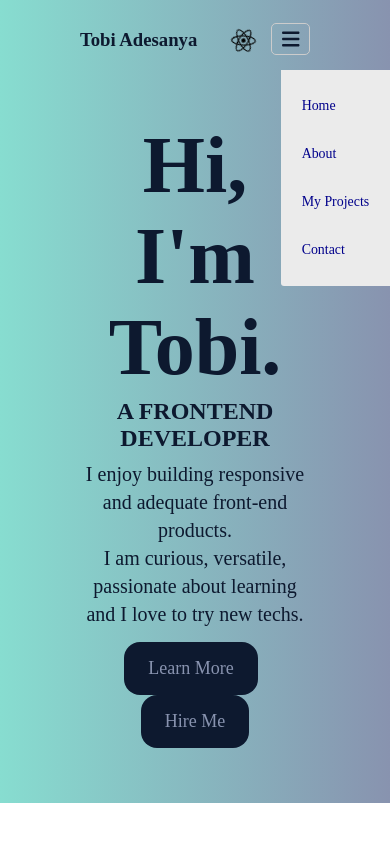
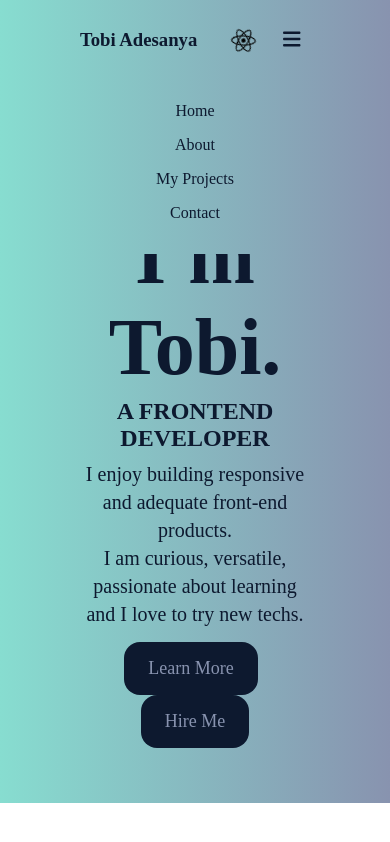
Before and after one commit to Omolaso/myPortfolio, a React (Create React App) app: page / in a window 390 px wide. Both pictures are taken after a click on the element 290 px from the left and 40 px from the top of the page. Built offline with nearby package versions, Linux system fonts and the light colour scheme.

Commit message:
worked on hamburger

```diff
--- a/src/components/About.jsx
+++ b/src/components/About.jsx
@@ -3,7 +3,7 @@ import '../styles/About.css';
 
 const About = () => {
   return (
-    <div className='about-container'>
+    <div className={"about-container"} >
         <article className='text'>
           <h1>About Me</h1>
           <h3>Hi again!</h3>
--- a/src/components/Navs.jsx
+++ b/src/components/Navs.jsx
@@ -10,7 +10,10 @@ import SideBar from '../components/Sidebar';
 
 
 const Navs = () => {
-  const dispatch = useDispatch()
+  const dispatch = useDispatch();
+  function handleHamburger(){
+    dispatch(handleHamburgerToggle())
+  }
 
   return (
     <div className='container'>
@@ -19,7 +22,7 @@ const Navs = () => {
                 <h3><Link to='/' id='link' className="h-logo"> Tobi Adesanya </Link></h3>
                 <div className='mobile'>
                   <FontAwesomeIcon id='react' icon={faReact}/>
-                  <div className="hamburger" onClick={()=>dispatch(handleHamburgerToggle())}>
+                  <div className="hamburger" onClick={ handleHamburger }>
                     <FontAwesomeIcon icon={ faBars } id='bars'/>
                   </div>
                 </div>
@@ -28,7 +31,7 @@ const Navs = () => {
                 <li> <Link to='/Home' id='link'> Home </Link> </li>
                 <li> <Link to='/About' id='link'> About </Link> </li>
                 <li> <Link to='/Projects' id='link'> My Projects </Link> </li>
-                <li> <Link to='/Contact' id='link'> Contact </Link> </li>
+                <li> <Link to='/Contact' id='link'> Contact Me</Link> </li>
             </ul>
         </header>
         <SideBar/>
--- a/src/components/SharedLayout.jsx
+++ b/src/components/SharedLayout.jsx
@@ -7,7 +7,6 @@ const SharedLayout = () => {
   return (
     <>
       <Navs/>
-
       <section>
         <Outlet/>
       </section>
--- a/src/components/Sidebar.jsx
+++ b/src/components/Sidebar.jsx
@@ -1,4 +1,4 @@
-import { useEffect } from 'react';
+// import { useEffect } from 'react';
 import { Link } from "react-router-dom";
 import { useSelector, useDispatch } from 'react-redux';
 import { removeSideBar } from '../redux-slice/HamburgerSlice';
@@ -26,7 +26,7 @@ const SideBar = () => {
 
 
     return (
-        <ul className={`sidebar ${isHamActive ? "show-sidebar" : ""}`}>
+        <ul onClick={removeSide} className={`sidebar ${isHamActive ? "show-sidebar" : ""}`}>
             <li> <Link to='/Home' id='link'> Home </Link> </li>
             <li> <Link to='/About' id='link'> About </Link> </li>
             <li> <Link to='/Projects' id='link'> My Projects </Link> </li>
--- a/src/styles/About.css
+++ b/src/styles/About.css
@@ -2,6 +2,10 @@
     box-sizing: border-box;
     margin: 0;
     padding: 0;
+}
+
+.forHamburger{
+    padding-top: 10%;
 }
 
 .about-container{
--- a/src/styles/Home.css
+++ b/src/styles/Home.css
@@ -2,6 +2,10 @@
     box-sizing: border-box;
     padding: 0;
     margin: 0;
+}
+
+.home-container-toggle{
+    padding-top: 10rem;
 }
 
 .home-container{
--- a/src/styles/Nav.css
+++ b/src/styles/Nav.css
@@ -52,7 +52,7 @@
 /* icons */
 
 #bars{
-    border: 1px solid #ccc;
+    /* border: 1px solid #ccc; */
     border-radius: 5px;
     padding: 5px 10px;
     cursor: pointer;
--- a/src/styles/Sidebar.css
+++ b/src/styles/Sidebar.css
@@ -1,33 +1,29 @@
 .sidebar {
     position: absolute;
     list-style: none;
-    background-color: rgb(235, 235, 235);
+    background: linear-gradient(to right, var(--lightGreen), var( --blueGrey));
     border-bottom-left-radius: 3px;
     top: 70px;
     right: 0;
-    font-size: calc(10px + 1vmin);
     padding: 2em 1.5em;
     cursor: pointer;
-    transition: opacity 0.12s ease-in-out;
     display: none;
 }
 
 .sidebar #link {
     text-decoration: none;
-    color: darkblue;
+    color: var(--lightBlack);
 }
 
 .sidebar #link:hover {
-    opacity: 0.7;
-}
-
-.sidebar #link:active {
-    opacity: 0.5;
+    text-decoration: underline;
 }
 
 .show-sidebar {
-    display: unset;
     display: flex;
     flex-direction: column;
-    gap: 2rem;
+    gap: 1rem;
+    text-align: center;
+    width: 100%;
+    transition: 5s ease-in-out;
 }
```
Also changed, not shown: src/components/Home.jsx (+13 -0 lines).
